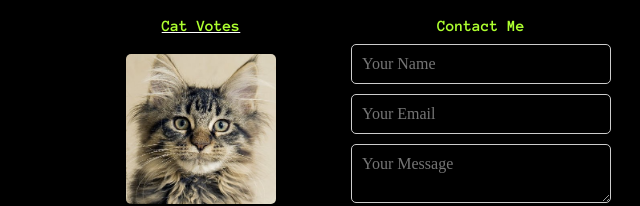
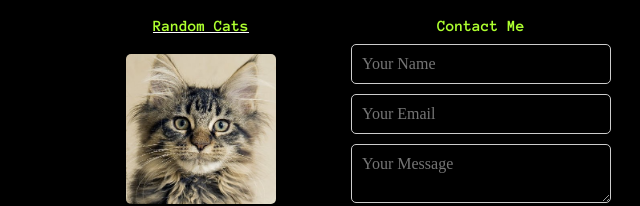
Before and after one commit to LuciaSheel/portfolio, a plain HTML site: page index.html in a window 1280 px wide. Shown: the part 1912-2118 px from the top of the page, 439-1079 px from the left. Drawn offline with nearby package versions, Linux system fonts and the light colour scheme.

Commit message:
Rename "Cat Votes" to "Random Cats" in index.html

```diff
--- a/index.html
+++ b/index.html
@@ -136,7 +136,7 @@
         <!-- Cat Votes -->
         <div class="project-item">
           <a href="random-cats/index.html">
-            <h3>Cat Votes</h3>
+            <h3>Random Cats</h3>
           </a>
           <div class="image-container">
             <img src="images/cat.png" alt="Image of cat">
```
